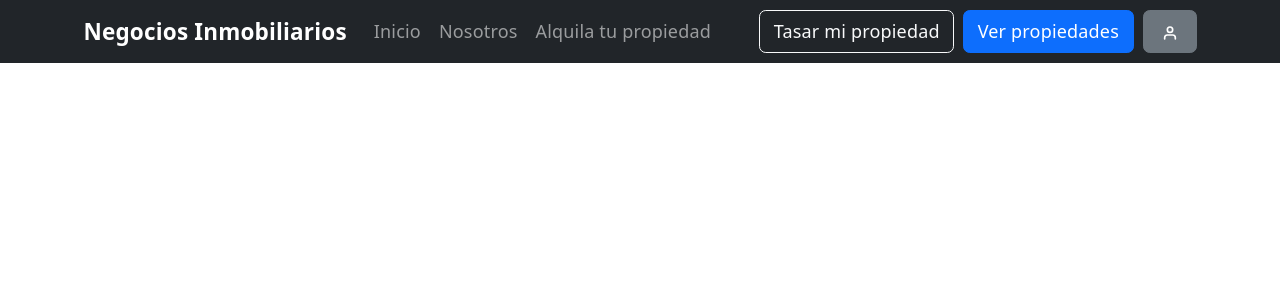
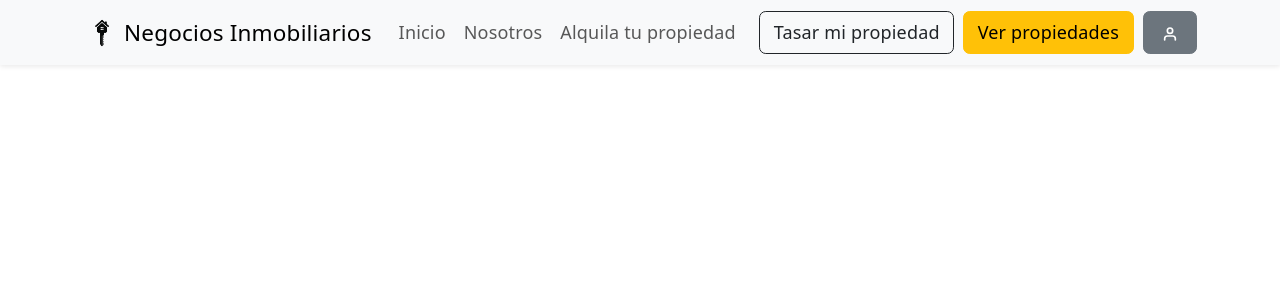
Before and after one commit to agustinaojeda/negocios-inmobiliarios, a React (Vite) app: page / in a window 1280 px wide. Shown: the top 300 px of the page. Built offline with nearby package versions, Linux system fonts and the light colour scheme.

Commit message:
logo y nav clara

```diff
--- a/index.html
+++ b/index.html
@@ -4,7 +4,7 @@
     <meta charset="UTF-8" />
     <link rel="icon" type="image/svg+xml" href="/favicon.svg" />
     <meta name="viewport" content="width=device-width, initial-scale=1.0" />
-    <title>lab-tec</title>
+    <title>Negocios Inmobiliarios</title>
     <!-- Bootstrap CSS -->
     <link
       href="https://cdn.jsdelivr.net/npm/bootstrap@5.3.8/dist/css/bootstrap.min.c
--- a/src/App.jsx
+++ b/src/App.jsx
@@ -1,4 +1,4 @@
-import reactLogo from "./assets/react.svg";
+import logoDark from "../public/logoDark.png";
 import "./App.css";
 import "bootstrap/dist/css/bootstrap.min.css";
 import NavBar from "./shared/layout/Navbar";
@@ -15,12 +15,12 @@ export default function MyApp() {
     {
       text: "Tasar mi propiedad",
       url: "#contacto",
-      className: "btn btn-outline-light"
+      className: "btn btn-outline-dark"
     },
     {
       text: "Ver propiedades",
       url: "#propiedades",
-      className: "btn btn-primary"
+      className: "btn btn-warning"
     },
     {
       text: "",
@@ -36,6 +36,7 @@ export default function MyApp() {
     <div>
       <NavBar
         marca="Negocios Inmobiliarios"
+        logo={logoDark}
         enlaces={enlaces}
         acciones={acciones}
       />
--- a/src/shared/layout/Navbar.jsx
+++ b/src/shared/layout/Navbar.jsx
@@ -1,11 +1,12 @@
 import UserIcon from "../components/icons/UserIcon";
 
-export default function NavBar({ marca = "", acciones = [], enlaces = [] }) {
+export default function NavBar({ marca,logo,acciones,enlaces}) {
   return (
-    <nav className="navbar navbar-expand-lg navbar-dark bg-dark">
+    <nav className="navbar navbar-expand-lg bg-light fixed-top shadow-sm">
       <div className="container">
-        <a className="navbar-brand fw-bold" href="/">
-          {marca}
+        <a className="navbar-brand d-flex align-items-center gap-1" href="/">
+          {logo && <img src={logo} alt={marca} height="36" className="d-inline-block align-text-top" />}
+          <span>{marca}</span>
         </a>
 
         <button
@@ -36,7 +37,7 @@ export default function NavBar({ marca = "", acciones = [], enlaces = [] }) {
               <a
                 key={index}
                 href={accion.url}
-                className={accion.className || "btn btn-outline-light"}
+                className={accion.className || "btn btn-outline-dark"}
                 title={accion.title}
                 aria-label={accion.ariaLabel}
               >
```
Also changed, not shown: public/logoDark.png (added).
